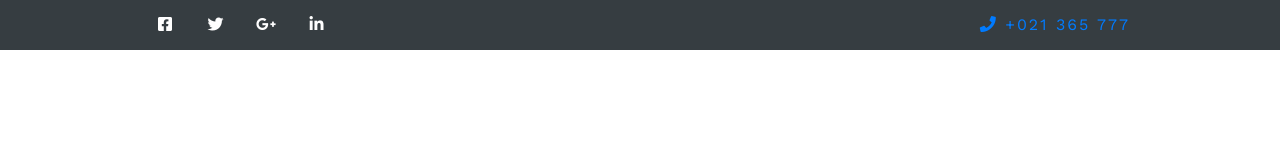
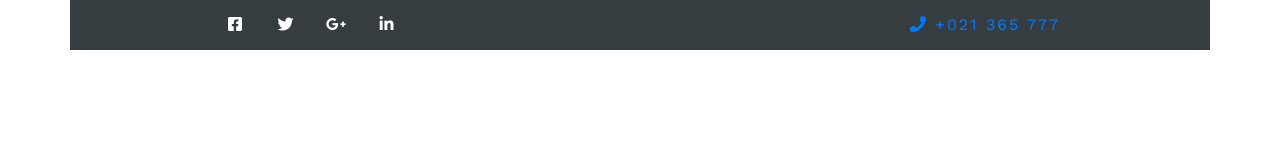
Before and after one commit to phuocphamtran/demoMergedW3, a plain HTML site: page index.html in a window 1280 px wide. Drawn offline with nearby package versions, Linux system fonts and the light colour scheme.

Commit message:
Update index.html

```diff
--- a/index.html
+++ b/index.html
@@ -38,15 +38,7 @@
   <body>
     <!-- HEADER -->
     <header>
-      <div
-        class="
-          header__top
-          d-flex
-          justify-content-between
-          align-items-center
-          container-fluid
-        "
-      >
+      <div class="header__top d-flex justify-content-between align-items-center container">
         <div class="header__left">
           <a href="#"><i class="fab fa-facebook-square"></i></a>
           <a href="#"><i class="fab fa-twitter"></i></a>
```
